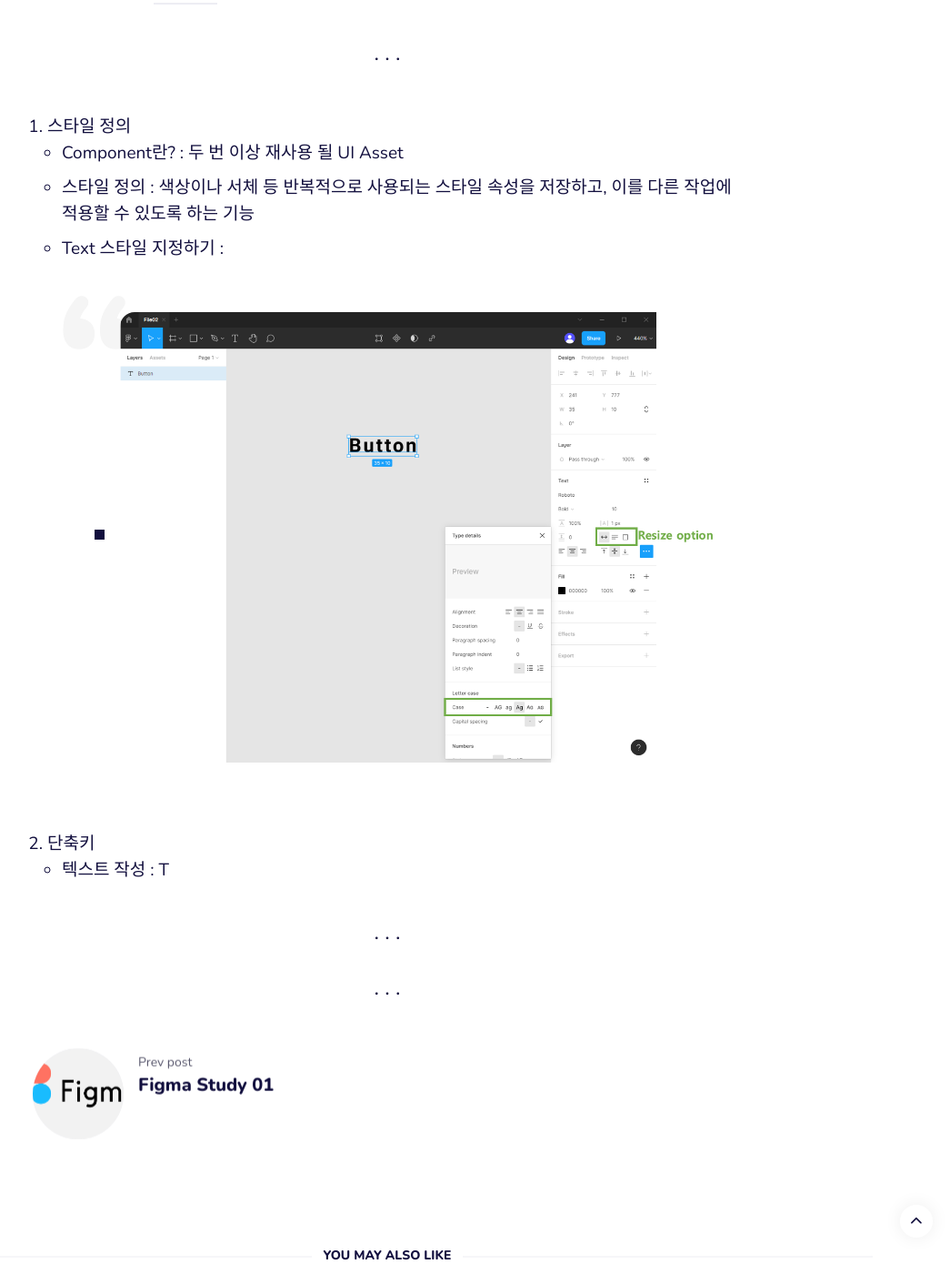
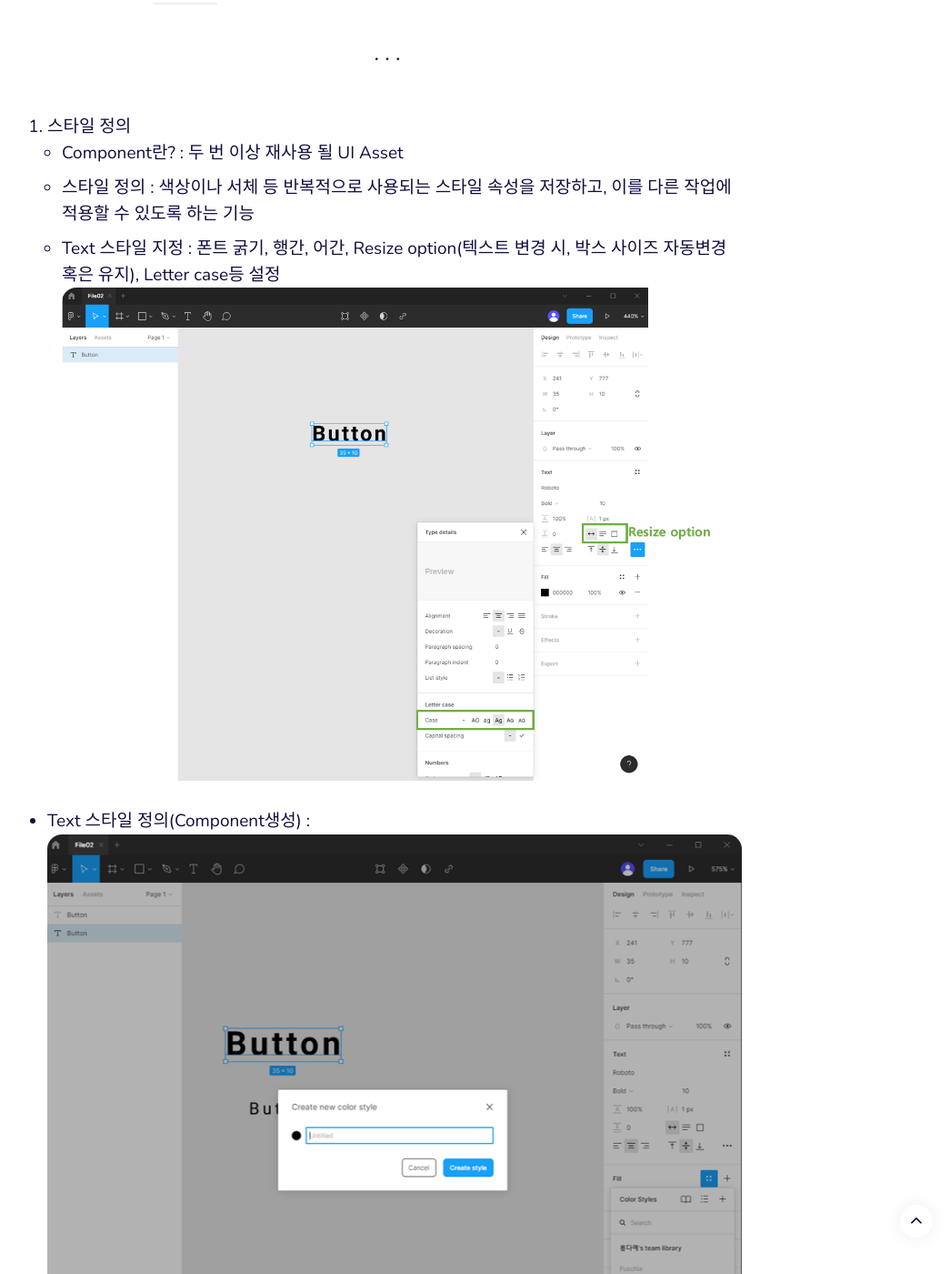
Before and after one commit to HongDaye71/HongDaye71.github.io, a Jekyll site: the page built from _posts/2021-12-03-Figma-Study-02.markdown, in a window 1280 px wide and 1400 px high, scrolled down 1412 px. Shown: the whole window at 91% size, without its empty margins (214-1259 px from the left). Built offline with Jekyll 4.4.1, drawn with Linux system fonts in a browser that asks for light colours; comment, search, counter and statistics services are not loaded; some of the changed text lies outside the part shown.

Commit message:
20211205_FigmaStudy02

```diff
--- a/_posts/2021-12-03-Figma-Study-02.markdown
+++ b/_posts/2021-12-03-Figma-Study-02.markdown
@@ -20,8 +20,14 @@ ___
 1. 스타일 정의<br/>
 * Component란? : 두 번 이상 재사용 될 UI Asset<br/>
 * 스타일 정의 : 색상이나 서체 등 반복적으로 사용되는 스타일 속성을 저장하고, 이를 다른 작업에 적용할 수 있도록 하는 기능<br/>
-* Text 스타일 지정하기 : <br/>
-> * <img src="/images/Posting/Figma/Study02/01.png" alt="Project">
+* Text 스타일 지정 : 폰트 굵기, 행간, 어간, Resize option(텍스트 변경 시, 박스 사이즈 자동변경 혹은 유지), Letter case등 설정<br/>
+<img src="/images/Posting/Figma/Study02/01.png" alt="Project">
+
+* Text 스타일 정의(Component생성) : <br/>
+<img src="/images/Posting/Figma/Study02/02.png" alt="Project">
+
+* Component사용 :<br/>
+<img src="/images/Posting/Figma/Study02/03.png" alt="Project">
 
 
 
```
Also changed, not shown: images/Posting/Figma/Study02/02.png (added), images/Posting/Figma/Study02/03.png (added).
